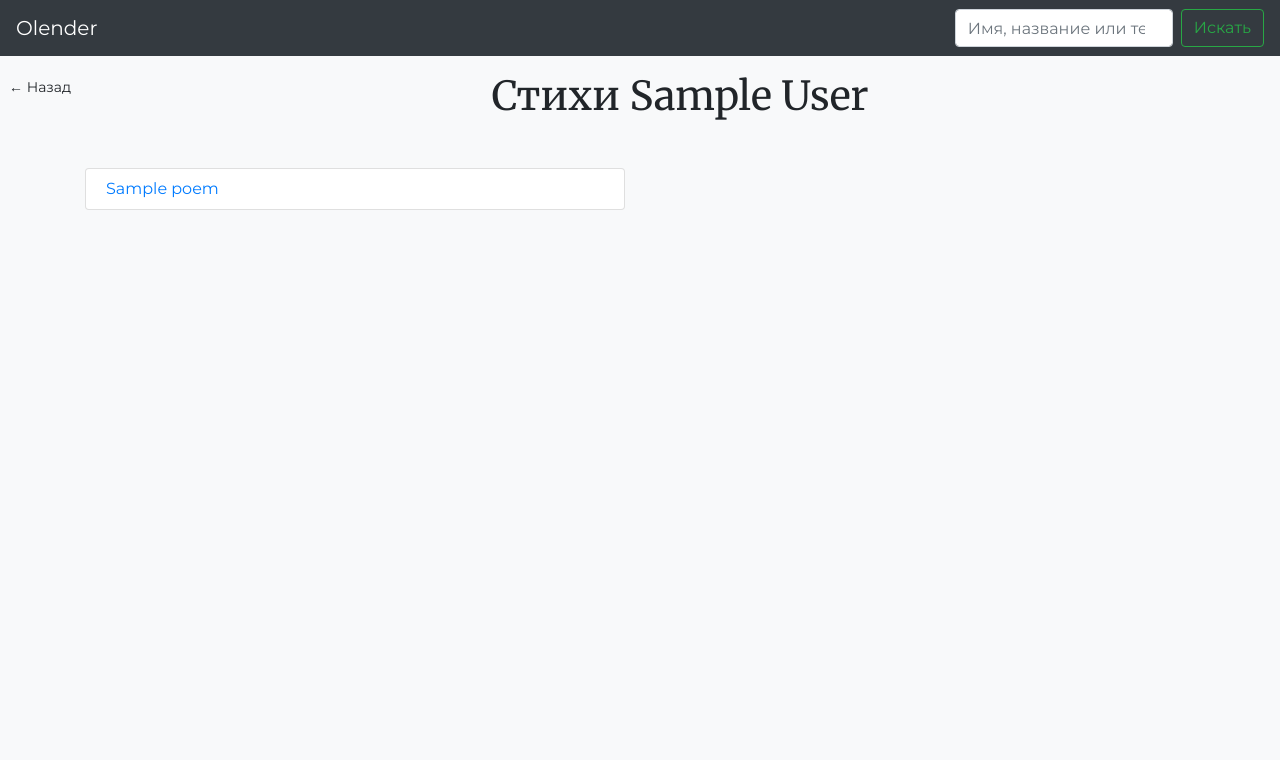
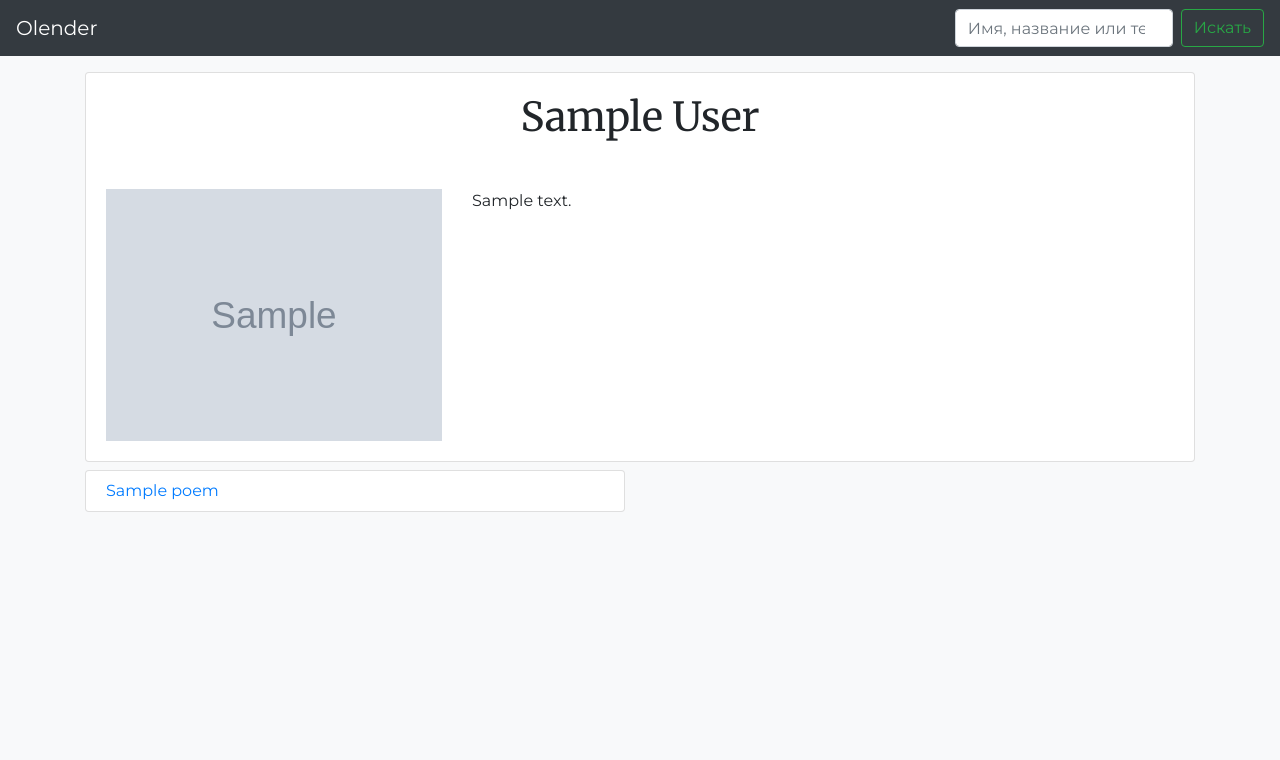
Before and after one commit to dclimber/webinar_poems, a Django app: page /poet/1/ in a window 1280 px wide. Shown: the top 760 px of the page. Run offline with Django 3.2, Linux system fonts and the light colour scheme; tables that the repository leaves empty hold one stand-in row (values such as "Sample post"); grey boxes marked "Sample" are stand-in pictures; some libraries are stand-ins or nearby versions.

Commit message:
feat: Update UI

```diff
--- a/templates/poems/poet.html
+++ b/templates/poems/poet.html
@@ -2,17 +2,28 @@
 {% block title %}Стихи поэт(эссы) {{ poet.full_name }}{% endblock title %}
 
 {% block content %}
-<div class="d-flex">
-  <div>
-    <a class="btn btn-info-outline btn-sm" href="{% url 'index' %}">← Назад</a>
-  </div>
-  <div class="flex-grow-1">
-    <h1 class="text-center mb-5">Стихи {{ poet.full_name }}</h1>
-  </div>
-</div>
 
 <div class="container">
   <div class="row">
+    <div class="col-12">
+      <div class="card mb-2">
+        <div class="card-body">
+          <div class="row">
+            <div class="col-12">
+              <h1 class="text-center mb-5">{{ poet.full_name }}</h1>
+            </div>
+            <div class="col-12 col-lg-4 text-center">
+              <img src="{{ poet.photo_url }}" class="img-fluid" alt="{{ poet.full_name }}">
+            </div>
+            <div class="col-12 col-lg-8">
+              <p>
+                {{ poet.bio|linebreaksbr }}
+              </p>
+            </div>
+          </div>
+        </div>
+      </div>
+    </div>
 
     <div class="col-12 col-md-6">
       {% for poem in poems %}
```
